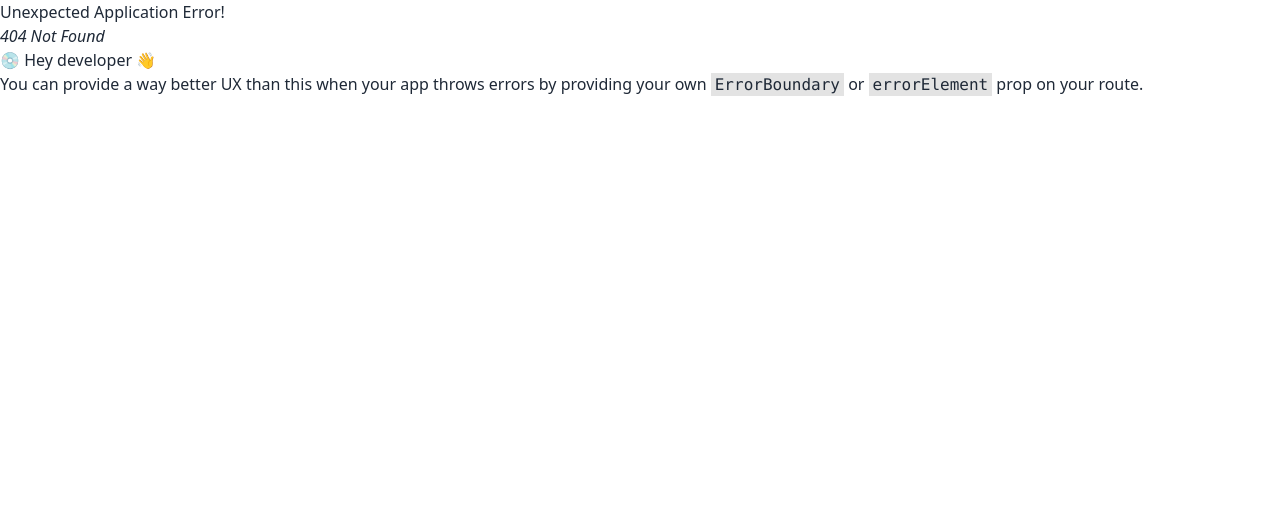
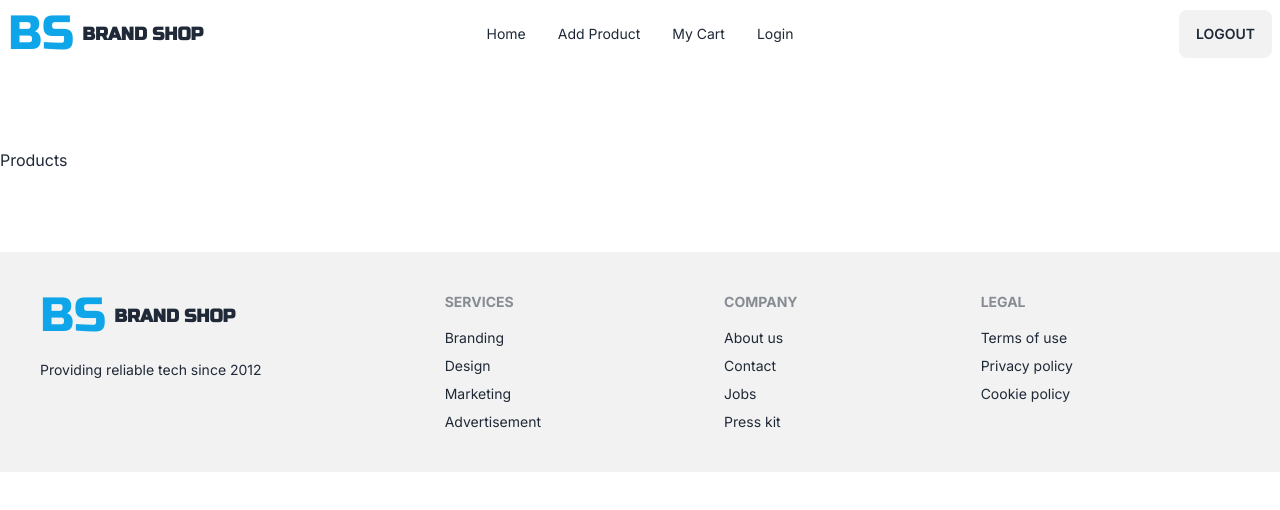
Before and after one commit to Nazmul1582/brand-shop, a React (Vite) app: page /products in a window 1280 px wide. Before the commit this address had no page. Shown: the top 510 px of the page. Built offline with nearby package versions, Linux system fonts and the light colour scheme.

Commit message:
created a products page and added it in the routes

```diff
--- /dev/null
+++ b/src/Pages/Products/Products.jsx
@@ -0,0 +1,11 @@
+const Products = () => {
+    return (
+        <section className="py-20">
+            <div className="container mx-auto">
+                Products
+            </div>
+        </section>
+    );
+};
+
+export default Products;
--- a/src/main.jsx
+++ b/src/main.jsx
@@ -7,6 +7,7 @@ import Login from './components/Login.jsx'
 import Home from './Pages/Home/Home.jsx'
 import AddProduct from './Pages/AddProduct/AddProduct.jsx'
 import MyCart from './Pages/MyCart/MyCart.jsx'
+import Products from './Pages/Products/Products.jsx'
 
 const router = createBrowserRouter([
   {
@@ -28,6 +29,10 @@ const router = createBrowserRouter([
       {
         path: "login",
         element: <Login />
+      },
+      {
+        path: "products",
+        element: <Products />
       }
     ]
   }
```
